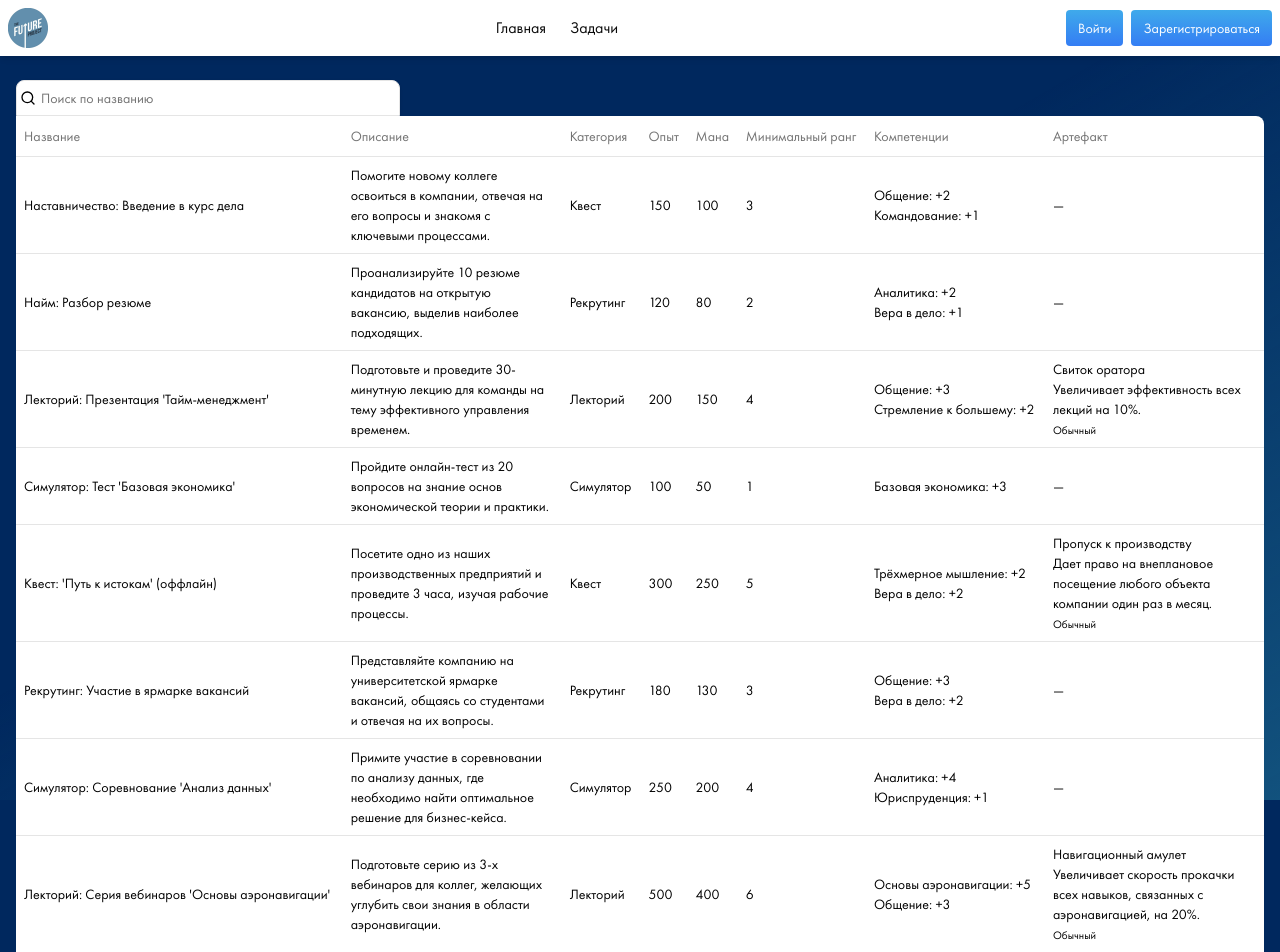
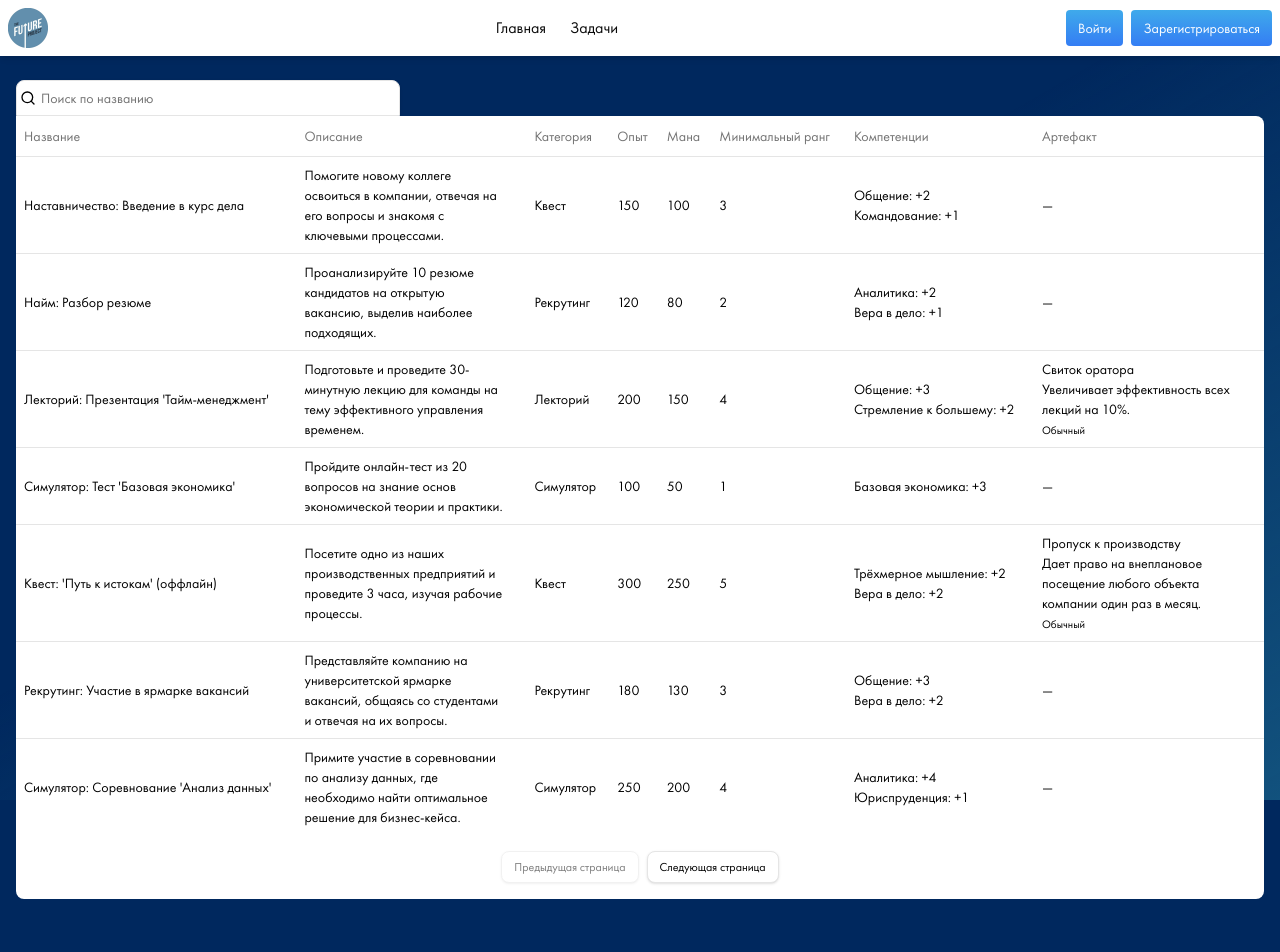
Before and after one commit to dmitrykulakovfrontend/vite-react, a React (Vite) app: page /tasks in a window 1280 px wide. Shown: the top 952 px of the page. After the commit the page ends 915 px from the top, so only its background shows below. Built offline with nearby package versions, Linux system fonts and the light colour scheme.

Commit message:
limit max pageSize to 7

```diff
--- a/src/routes/tasks.tsx
+++ b/src/routes/tasks.tsx
@@ -470,6 +470,9 @@ function Tasks() {
       sorting,
       columnFilters,
     },
+    initialState: {
+      pagination: { pageSize: 7, pageIndex: 0 },
+    },
   });
   return (
     <div className="p-4 overflow-hidden">
@@ -484,7 +487,7 @@ function Tasks() {
           className="max-w-sm pl-6 text-black bg-white rounded-none rounded-t-md"
         />
       </div>
-      <Table className="w-full text-black bg-white rounded-tr-md">
+      <Table className="w-full text-black bg-white rounded-tr-md h-96">
         <TableHeader>
           {table.getHeaderGroups().map((headerGroup) => (
             <TableRow key={headerGroup.id}>
@@ -520,7 +523,7 @@ function Tasks() {
           ) : (
             <TableRow>
               <TableCell colSpan={columns.length} className="h-24 text-center">
-                No results.
+                Ничего не найдено
               </TableCell>
             </TableRow>
           )}
```
